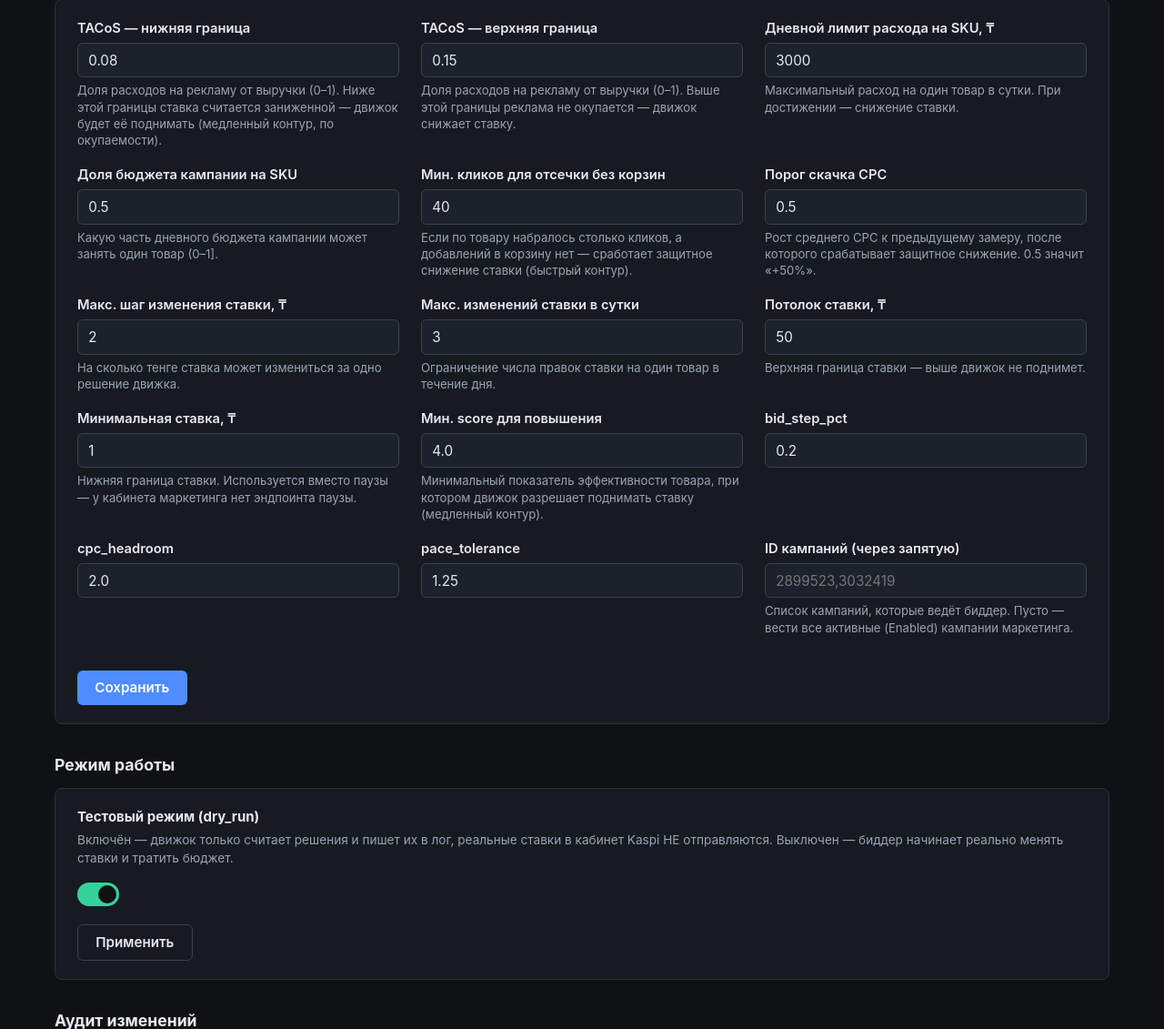
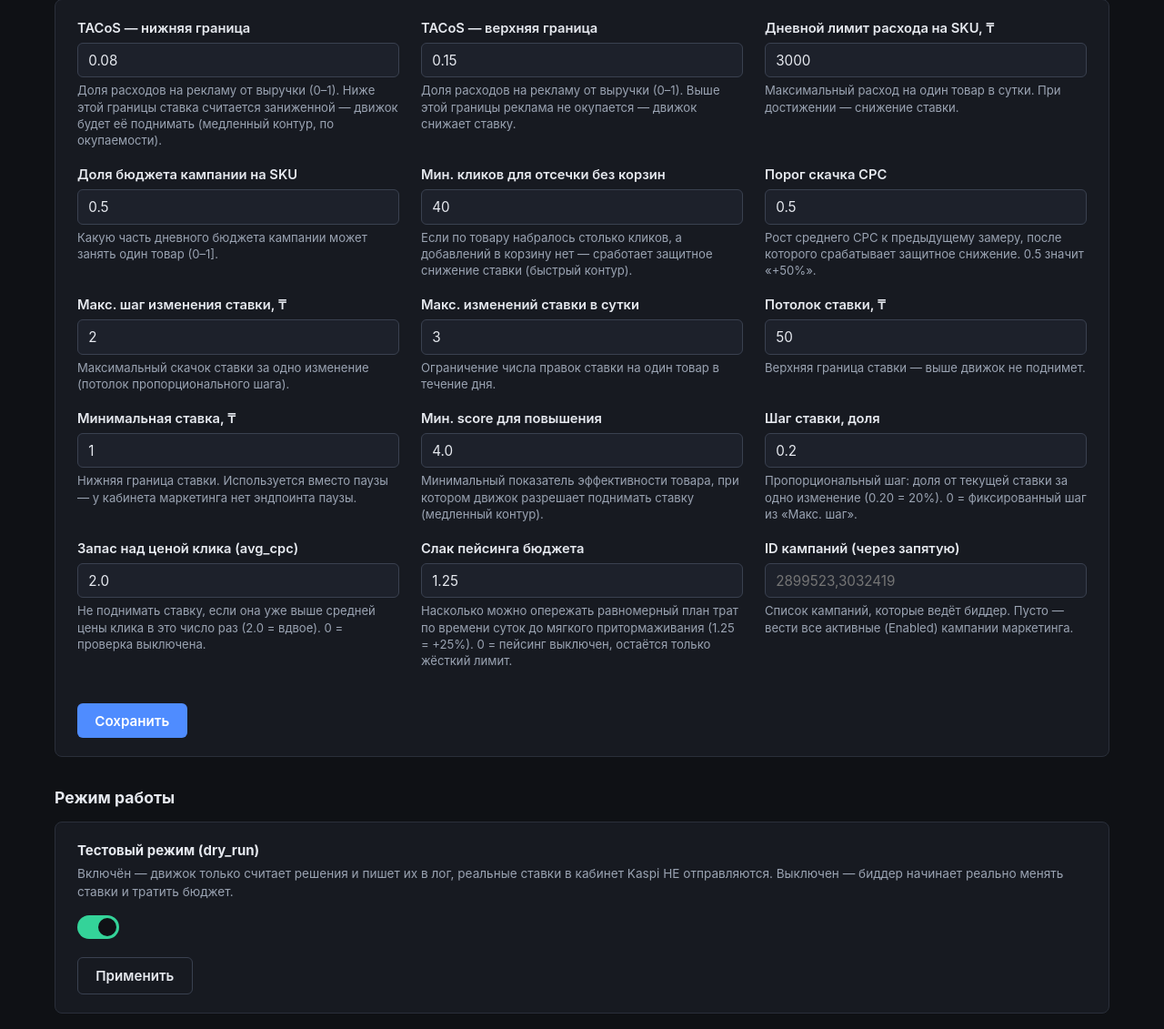
Before and after one commit to aidoha/kaspi-ads-autopilot, a FastAPI app: page /settings in a window 1280 px wide. Shown: the part 166-1297 px from the top of the page at 91% size. Run offline with FastAPI, Linux system fonts and the light colour scheme; the visitor is signed in with stand-in values (Sample User, id 1); data that the repository does not hold is empty.

Commit message:
feat(webui): поля bid_step_pct/cpc_headroom/pace_tolerance в форме настроек (глобал/кампания/SKU)
Co-Authored-By: Claude Opus 4.8 <noreply@anthropic.com>
Claude-Session: https://claude.ai/code/session_01V8jnr7RZfsxu9yTUuuWxpL

```diff
--- a/webui/templates/campaign_settings.html
+++ b/webui/templates/campaign_settings.html
@@ -9,11 +9,14 @@
   'sku_budget_fraction': {'label': 'Доля бюджета кампании на SKU', 'hint': 'Какую часть дневного бюджета кампании может занять один товар (0–1].'},
   'min_clicks_for_no_cart_cut': {'label': 'Мин. кликов для отсечки без корзин', 'hint': 'Если по товару набралось столько кликов, а добавлений в корзину нет — сработает защитное снижение ставки (быстрый контур).'},
   'cpc_spike_pct': {'label': 'Порог скачка CPC', 'hint': 'Рост среднего CPC к предыдущему замеру, после которого срабатывает защитное снижение. 0.5 значит «+50%».'},
-  'max_bid_step': {'label': 'Макс. шаг изменения ставки, ₸', 'hint': 'На сколько тенге ставка может измениться за одно решение движка.'},
+  'max_bid_step': {'label': 'Макс. шаг изменения ставки, ₸', 'hint': 'Максимальный скачок ставки за одно изменение (потолок пропорционального шага).'},
   'max_changes_per_day': {'label': 'Макс. изменений ставки в сутки', 'hint': 'Ограничение числа правок ставки на один товар в течение дня.'},
   'bid_ceiling': {'label': 'Потолок ставки, ₸', 'hint': 'Верхняя граница ставки — выше движок не поднимет.'},
   'min_bid': {'label': 'Минимальная ставка, ₸', 'hint': 'Нижняя граница ставки. Используется вместо паузы — у кабинета маркетинга нет эндпоинта паузы.'},
   'min_score_for_raise': {'label': 'Мин. score для повышения', 'hint': 'Минимальный показатель эффективности товара, при котором движок разрешает поднимать ставку (медленный контур).'},
+  'bid_step_pct': {'label': 'Шаг ставки, доля', 'hint': 'Пропорциональный шаг: доля от текущей ставки за одно изменение (0.20 = 20%). 0 = фиксированный шаг из «Макс. шаг».'},
+  'cpc_headroom': {'label': 'Запас над ценой клика (avg_cpc)', 'hint': 'Не поднимать ставку, если она уже выше средней цены клика в это число раз (2.0 = вдвое). 0 = проверка выключена.'},
+  'pace_tolerance': {'label': 'Слак пейсинга бюджета', 'hint': 'Насколько можно опережать равномерный план трат по времени суток до мягкого притормаживания (1.25 = +25%). 0 = пейсинг выключен, остаётся только жёсткий лимит.'},
 } %}
 
 <h1>Настройки кампании {{ campaign_id }}</h1>
--- a/webui/templates/settings.html
+++ b/webui/templates/settings.html
@@ -9,11 +9,14 @@
   'sku_budget_fraction': {'label': 'Доля бюджета кампании на SKU', 'hint': 'Какую часть дневного бюджета кампании может занять один товар (0–1].'},
   'min_clicks_for_no_cart_cut': {'label': 'Мин. кликов для отсечки без корзин', 'hint': 'Если по товару набралось столько кликов, а добавлений в корзину нет — сработает защитное снижение ставки (быстрый контур).'},
   'cpc_spike_pct': {'label': 'Порог скачка CPC', 'hint': 'Рост среднего CPC к предыдущему замеру, после которого срабатывает защитное снижение. 0.5 значит «+50%».'},
-  'max_bid_step': {'label': 'Макс. шаг изменения ставки, ₸', 'hint': 'На сколько тенге ставка может измениться за одно решение движка.'},
+  'max_bid_step': {'label': 'Макс. шаг изменения ставки, ₸', 'hint': 'Максимальный скачок ставки за одно изменение (потолок пропорционального шага).'},
   'max_changes_per_day': {'label': 'Макс. изменений ставки в сутки', 'hint': 'Ограничение числа правок ставки на один товар в течение дня.'},
   'bid_ceiling': {'label': 'Потолок ставки, ₸', 'hint': 'Верхняя граница ставки — выше движок не поднимет.'},
   'min_bid': {'label': 'Минимальная ставка, ₸', 'hint': 'Нижняя граница ставки. Используется вместо паузы — у кабинета маркетинга нет эндпоинта паузы.'},
   'min_score_for_raise': {'label': 'Мин. score для повышения', 'hint': 'Минимальный показатель эффективности товара, при котором движок разрешает поднимать ставку (медленный контур).'},
+  'bid_step_pct': {'label': 'Шаг ставки, доля', 'hint': 'Пропорциональный шаг: доля от текущей ставки за одно изменение (0.20 = 20%). 0 = фиксированный шаг из «Макс. шаг».'},
+  'cpc_headroom': {'label': 'Запас над ценой клика (avg_cpc)', 'hint': 'Не поднимать ставку, если она уже выше средней цены клика в это число раз (2.0 = вдвое). 0 = проверка выключена.'},
+  'pace_tolerance': {'label': 'Слак пейсинга бюджета', 'hint': 'Насколько можно опережать равномерный план трат по времени суток до мягкого притормаживания (1.25 = +25%). 0 = пейсинг выключен, остаётся только жёсткий лимит.'},
 } %}
 
 <h1>Настройки биддера</h1>
--- a/webui/templates/sku_settings.html
+++ b/webui/templates/sku_settings.html
@@ -9,11 +9,14 @@
   'sku_budget_fraction': {'label': 'Доля бюджета кампании на SKU', 'hint': 'Какую часть дневного бюджета кампании может занять один товар (0–1].'},
   'min_clicks_for_no_cart_cut': {'label': 'Мин. кликов для отсечки без корзин', 'hint': 'Если по товару набралось столько кликов, а добавлений в корзину нет — сработает защитное снижение ставки (быстрый контур).'},
   'cpc_spike_pct': {'label': 'Порог скачка CPC', 'hint': 'Рост среднего CPC к предыдущему замеру, после которого срабатывает защитное снижение. 0.5 значит «+50%».'},
-  'max_bid_step': {'label': 'Макс. шаг изменения ставки, ₸', 'hint': 'На сколько тенге ставка может измениться за одно решение движка.'},
+  'max_bid_step': {'label': 'Макс. шаг изменения ставки, ₸', 'hint': 'Максимальный скачок ставки за одно изменение (потолок пропорционального шага).'},
   'max_changes_per_day': {'label': 'Макс. изменений ставки в сутки', 'hint': 'Ограничение числа правок ставки на один товар в течение дня.'},
   'bid_ceiling': {'label': 'Потолок ставки, ₸', 'hint': 'Верхняя граница ставки — выше движок не поднимет.'},
   'min_bid': {'label': 'Минимальная ставка, ₸', 'hint': 'Нижняя граница ставки. Используется вместо паузы — у кабинета маркетинга нет эндпоинта паузы.'},
   'min_score_for_raise': {'label': 'Мин. score для повышения', 'hint': 'Минимальный показатель эффективности товара, при котором движок разрешает поднимать ставку (медленный контур).'},
+  'bid_step_pct': {'label': 'Шаг ставки, доля', 'hint': 'Пропорциональный шаг: доля от текущей ставки за одно изменение (0.20 = 20%). 0 = фиксированный шаг из «Макс. шаг».'},
+  'cpc_headroom': {'label': 'Запас над ценой клика (avg_cpc)', 'hint': 'Не поднимать ставку, если она уже выше средней цены клика в это число раз (2.0 = вдвое). 0 = проверка выключена.'},
+  'pace_tolerance': {'label': 'Слак пейсинга бюджета', 'hint': 'Насколько можно опережать равномерный план трат по времени суток до мягкого притормаживания (1.25 = +25%). 0 = пейсинг выключен, остаётся только жёсткий лимит.'},
 } %}
 
 <h1>Настройки товара {{ sku }} (кампания {{ campaign_id }})</h1>
```
Also changed, not shown: test_webui.py (+14 -0 lines).
